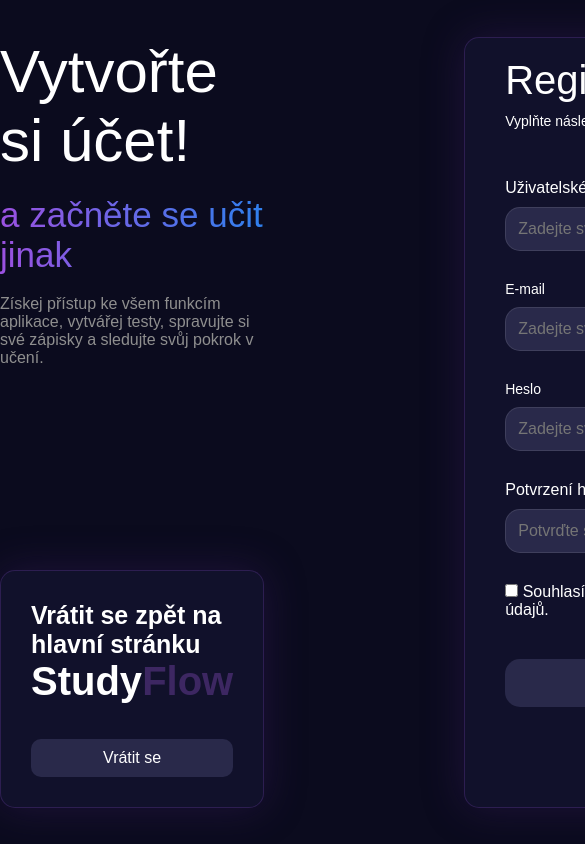
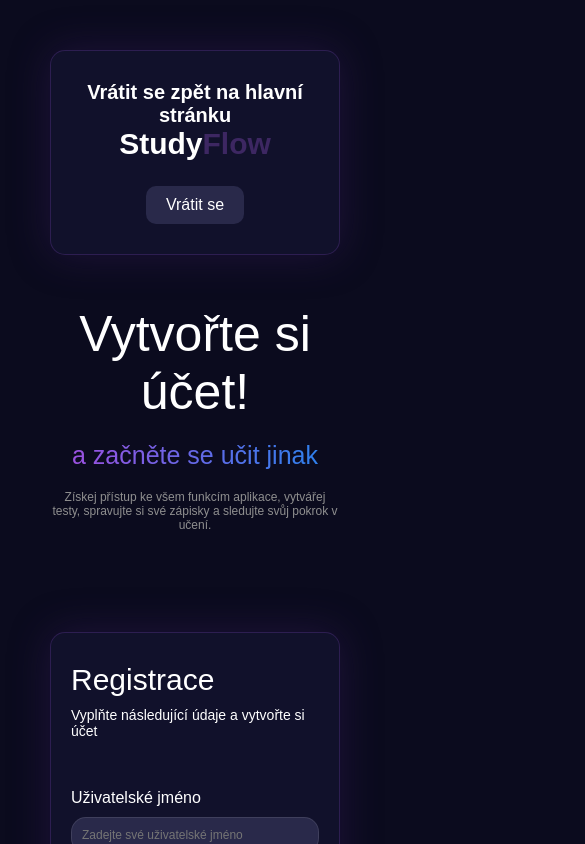
Before and after one commit to Strnicek/ROP-Webova-aplikace, a Nuxt app: page /register in a window 390 px wide. Shown: the top 844 px of the page, 585 px wide, since content can reach past the window. Built offline with nearby package versions, Linux system fonts and the light colour scheme; a web font is replaced by a local one.

Commit message:
Dokončení responsivity na landing page a dělání responsivity na login a register podstránce

```diff
--- a/app/assets/css/style.css
+++ b/app/assets/css/style.css
@@ -21,7 +21,7 @@ header{
     display: flex;
     justify-content: space-between;
     align-items: center;
-    padding: 10px 30px 10px 30px;
+    padding: 10px 30px;
 }
 nav p {
     font-size: 16px;
@@ -114,10 +114,37 @@ nav {
     border-radius: 5px;
     transition: 0.3s all ease;
 }
+.hamburger-name {
+    color: var(--white-text);
+    font-size: 50px;
+    display: none;
+}
 
+@media (max-width: 999px) {
+    header {
+        padding: 10px 15px;
+    }
+    .nazev-App {
+        font-size: 30px;
+    }
+    nav {
+        gap:20px;
+
+    }
+    .buttons-flex {
+        gap: 10px;
+    }
+    .register-btn
+    .login-btn {
+        padding: 10px 15px;
+    }
+}
 @media (max-width: 768px) {
     .hamburger {
         display: flex;
+    }
+    .hamburger-name {
+        display: inline;
     }
     .hamburger-menu{
         position: fixed;
@@ -127,6 +154,7 @@ nav {
         height: 100vh;
         background-color: var(--background-1);
         flex-direction: column;
+        gap:100px;
         justify-content: center;
         align-items: center;
         margin-left: 0;
@@ -140,7 +168,7 @@ nav {
         flex-direction: column;
         align-items: center;
         gap: 30px;
-        margin-bottom: 40px;
+        margin-bottom: 20px;
     }
     .hamburger-menu .buttons-flex {
         flex-direction: column;
@@ -151,7 +179,18 @@ nav {
     .hamburger-menu .login-btn,
     .hamburger-menu .register-btn {
         text-align: center;
+        box-sizing: border-box;
         width: 100%;
+    }
+
+    .hamburger.is-active .span1 {
+        transform: translateY(9px) rotate(45deg);
+    }
+    .hamburger.is-active .span2 {
+        opacity: 0;
+    }
+    .hamburger.is-active .span3 {
+        transform: translateY(-9px) rotate(-45deg);
     }
 }
 .bg-glow {
@@ -257,14 +296,22 @@ nav {
     border: 1px solid var(--button-bg);
     color: var(--button-bg);
 }
+.about-container {
+    padding: 30px;
+}
 .about {
     display: flex;
+    width: 100%;
+    max-width: 1440px;
+    margin: 0 auto;
 }
 .about-left {
+    flex: 1;
     border-right: 1px solid var(--white-text);
     width: 50%;
     display: flex;
-    justify-content: center;
+    justify-content: flex-end;
+    padding-right: 60px;
     padding-top: 40px;
 }
 .about-left-headline {
@@ -282,22 +329,48 @@ nav {
     line-height: 25px;
 }
 .about-right {
-    padding-left: 100px;
+    flex: 1;
+    display: flex;
+    justify-content: flex-start;
+    padding-left: 60px;
+
 }
 .dashboard-img {
-    width: 650px;
+    width: 100%;
+    max-width: 650px;
+    height: auto;
 }
 
-@media (max-width: 799px) {
+@media (max-width: 1279px) {
+    .about-left {
+        padding-right: 30px;
+    }
+    .about-right {
+        padding-left: 30px;
+    }
+    .about-left-headline {
+        font-size: 35px;
+    }
+    .about-left-text {
+        font-size: 14px;
+    }
+}
+
+
+@media (max-width: 999px) {
     .about {
         flex-direction: column;
         padding: 15px;
+        box-sizing: border-box;
     }
     .about-left {
         border-right: none;
+        justify-content: center;
+        text-align: center;
         padding-bottom: 30px;
         border-bottom: 1px solid var(--white-text) ;
         width: 100%;
+        box-sizing: border-box;
     }
     .about-right {
         width: 100%;
@@ -309,6 +382,7 @@ nav {
     .dashboard-img {
         width: 400px;
     }
+
 }
 .functions-article {
     display: flex;
@@ -393,8 +467,18 @@ nav {
     max-width: 100%;
     height: auto;
 }
-
-@media (max-width: 799px) {
+@media (max-width: 1279px) {
+    .functions-headline {
+        font-size: 20px;
+    }
+    .app-headline {
+        font-size: 35px;
+    }
+}
+@media (max-width: 999px) {
+    .app-headline {
+        font-size: 30px;
+    }
     .functions-row,
     .functions-row.reverse {
         flex-direction: column;
--- a/app/assets/css/style2.css
+++ b/app/assets/css/style2.css
@@ -84,6 +84,7 @@
 .login-text {
     color: var(--small-text);
     max-width: 400px;
+    font-size: 16px;
 }
 .form-box {
     display: flex;
@@ -167,3 +168,81 @@ form {
     color: var(--line-color);
     transform: scale(1.03);
 }
+
+@media (max-width: 1279px) {
+    .login-flex {
+        gap: 100px;
+        padding: 50px;
+    }
+    .login-headline {
+        font-size: 50px;
+    }
+    .login-text-gradient {
+        font-size: 25px;
+    }
+    .login-text {
+        font-size: 12px;
+    }
+}
+@media (max-width: 1024px) {
+    .login-flex {
+        flex-direction: column;
+    }
+    .form-box {
+        width: 100%;
+        max-width: 450px;
+        padding: 30px 20px;
+        box-sizing: border-box;
+    }
+    .login-headline {
+        text-align: center;
+    }
+    .login-text-gradient {
+        text-align: center;
+    }
+    .login-text {
+        text-align: center;
+    }
+    .login-left-inside {
+        align-items: center;
+    }
+    .login-left {
+        width: 100%;
+        max-width: 450px;
+        gap: 50px;
+        flex-direction: column-reverse;
+    }
+    .back-container {
+        align-items: center;
+    }
+    .back-inside {
+        display: flex;
+        flex-direction: column;
+        gap: 15px;
+    }
+    .name-text {
+        text-align: center;
+    }
+    .back-text {
+        text-align: center;
+    }
+}
+
+@media (max-width: 768px) {
+    .back-text {
+        font-size: 20px;
+    }
+    .name-text {
+        font-size: 30px;
+    }
+    .back-container {
+        gap: 25px;
+    }
+    .form-headline {
+        font-size: 30px;
+    }
+    .form-input input {
+        padding: 10px;
+        font-size: 12px;
+    }
+}
--- a/app/components/LandingPageHeader.vue
+++ b/app/components/LandingPageHeader.vue
@@ -5,12 +5,13 @@
     </div>
 
     <button class="hamburger" @click="toggleMenu" :class="{'is-active' : isMenuOpen}">
-        <span></span>
-        <span></span>
-        <span></span>
+        <span class="span1"></span>
+        <span class="span2"></span>
+        <span class="span3"></span>
     </button>
 
     <div class="hamburger-menu" :class="{'open' : isMenuOpen}">
+        <h2 class="hamburger-name"> Study<span class="flow">Flow</span> </h2>
         <nav>
             <p class="nav-link"> O Aplikaci </p>
             <p class="nav-link"> Funkce </p>
@@ -25,9 +26,10 @@
 </template>
 
 <script setup>
-import {ref} from 'vue'
+import {ref, watch, onBeforeUnmount} from 'vue'
 
 const isMenuOpen = ref(false)
+let previous = ''
 
 const toggleMenu = () => {
     isMenuOpen.value = !isMenuOpen.value;
@@ -36,4 +38,20 @@ const toggleMenu = () => {
 const closeMenu = () => {
     isMenuOpen.value = false;
 }
+
+watch(isMenuOpen, (isOpen) => {
+    if(isOpen) {
+        previous = document.body.style.overflow
+        document.body.style.overflow = 'hidden'
+    }
+    else {
+        document.body.style.overflow = previous
+    }
+})
+
+onBeforeUnmount(() => {
+    document.body.style.overflow = previous
+})
+
+
 </script>
--- a/app/components/LoginPageLeft.vue
+++ b/app/components/LoginPageLeft.vue
@@ -8,10 +8,9 @@
             </p>
         </section>
         <section class="back-container">
-            <div>
+            <div class="back-inside">
                  <h2 class="back-text"> Vrátit se zpět na hlavní stránku </h2>
-            <h2 class="name-text"> Study<span class="flow">Flow</span></h2>
-
+                <h2 class="name-text"> Study<span class="flow">Flow</span></h2>
             </div>
 
             <NuxtLink to="/" class="back-btn"> Vrátit se </NuxtLink>
--- a/app/pages/index.vue
+++ b/app/pages/index.vue
@@ -1,7 +1,11 @@
 <template>
   <LandingPageHeader />
   <LandingPageHero />
-  <LandingPageAbout />
+
+  <article class="about-container">
+     <LandingPageAbout />
+  </article>
+
 
   <article class="functions-article">
      <LandingPageFun0 />
```
